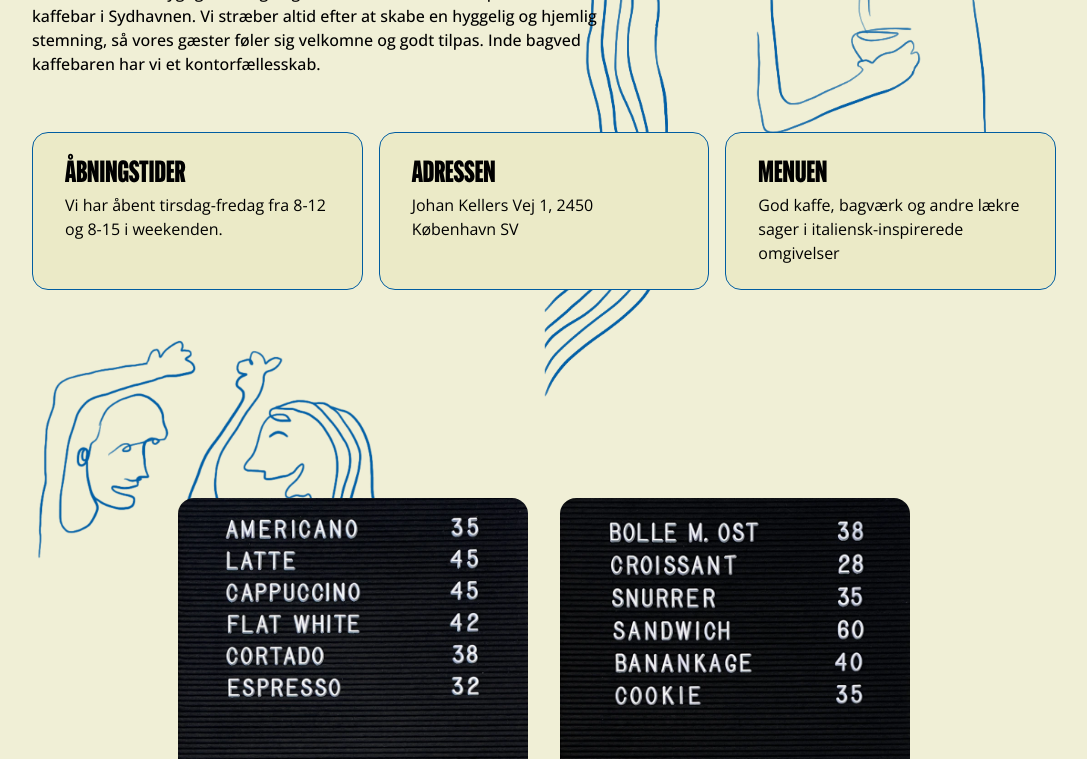
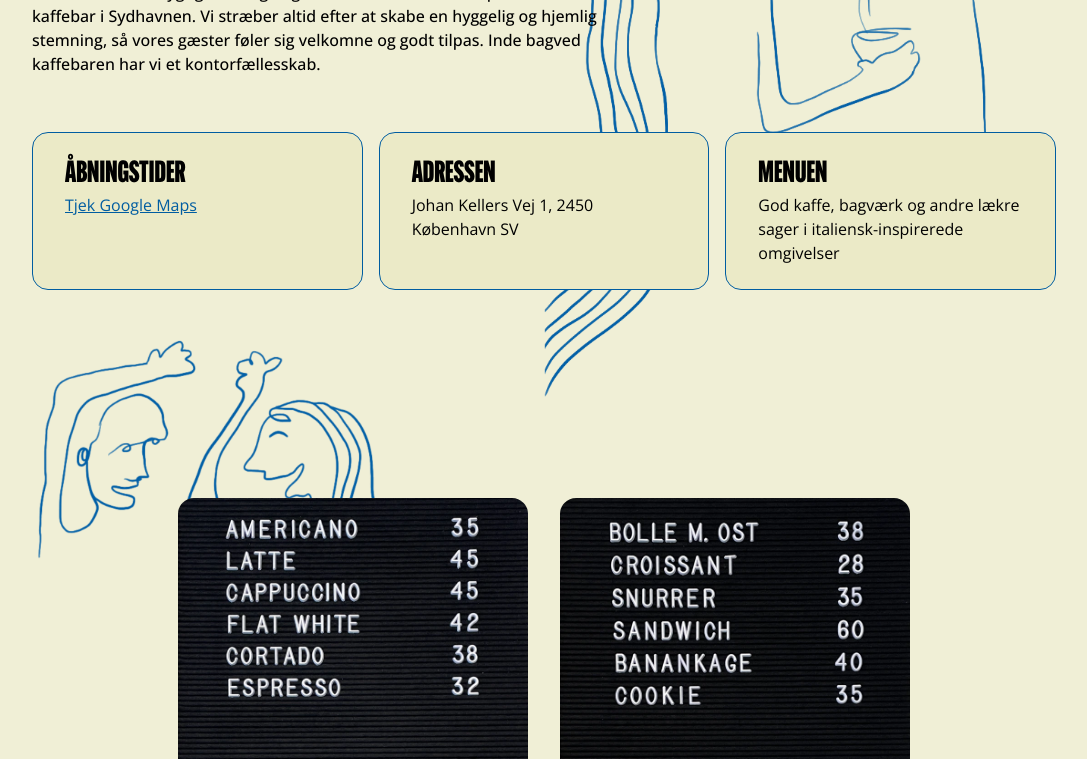
Before and after one commit to t-holmquist/sola, a Next.js app: page /kaffebar in a window 1280 px wide. Shown: the part 1020-1779 px from the top of the page, without its empty margins (96-1183 px from the left). Built offline with nearby package versions, Linux system fonts and the light colour scheme.

Commit message:
fix: update Infocard description and add link to Google Maps

```diff
--- a/components/infocard.tsx
+++ b/components/infocard.tsx
@@ -1,14 +1,22 @@
+import Link from "next/link";
 
 
-const Infocard = ({className, title, description}: {
+const Infocard = ({className, title, description, link}: {
     className?: string;
     title: string;
     description: string;
+    link?: string;
 } ) => {
   return (
     <div className={`border border-accent bg-backgroundSandDark rounded-2xl px-8 py-6 ${className}`}>
         <h3 className="text-3xl font-gothic">{title}</h3>
-        <p className="font-sans">{description}</p>
+        {link ? (
+          <Link className="cursor-default" href={link}>
+            <p className="font-sans cursor-pointer text-accent underline hover:text-blue-600 w-fit">{description}</p>
+          </Link>
+        ) : (
+          <p className="font-sans">{description}</p>
+        )}
     </div>
   )
 }
--- a/components/kaffebarGrid.tsx
+++ b/components/kaffebarGrid.tsx
@@ -61,7 +61,8 @@ export const KaffeBarGrid = () => {
         <Infocard
         className="md:col-span-4 relative z-20"
         title="ÅBNINGSTIDER"
-        description="Vi har åbent tirsdag-fredag fra 8-12 og 8-15 i weekenden."
+        description="Tjek Google Maps"
+        link="https://maps.app.goo.gl/pFNLWyUDGFKggXiF7"
         />
         <Infocard
         className="md:col-span-4 relative z-20"
```
